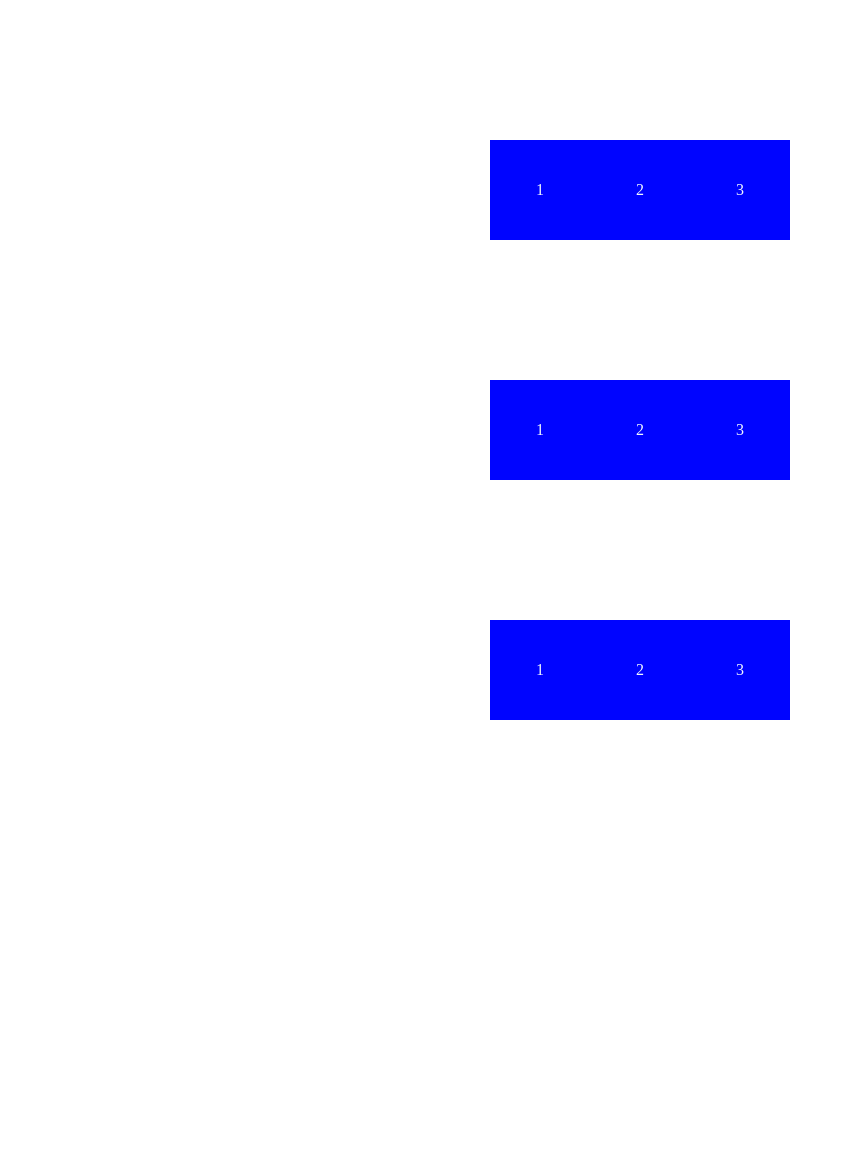
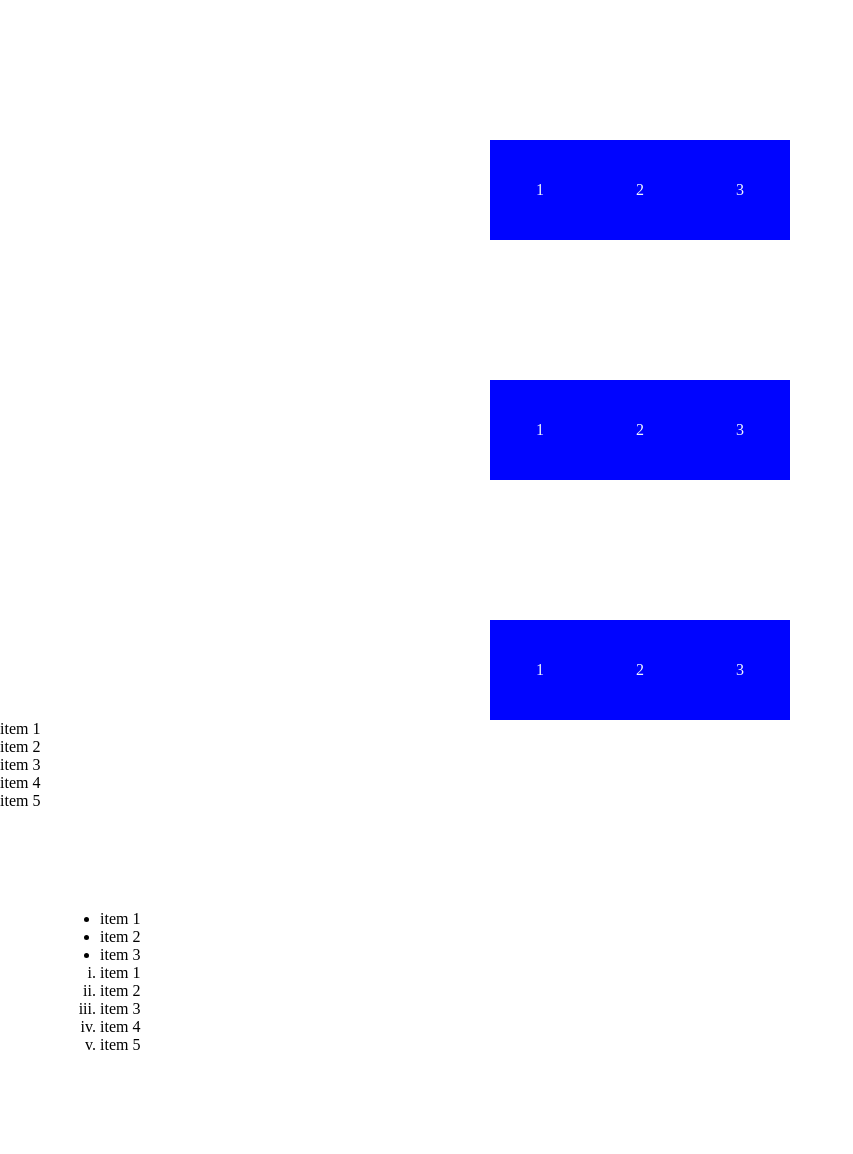
Before and after one commit to jjosejair/aula4, a plain HTML site: page index.html in a window 1280 px wide. Shown: the whole page, without its empty margins (0-853 px from the left). Before the commit the page ends 800 px from the top, so only its background shows below. Drawn offline with Linux system fonts and the light colour scheme.

Commit message:
alteraçao

```diff
--- a/index.html
+++ b/index.html
@@ -26,5 +26,33 @@
         <div class="intem">3</div>
     </div>
 
+    <div class="listas">
+        <ul>
+            <li>item 1</li>
+            <li>item 2</li>
+            <li>item 3</li>
+            <li>item 4</li>
+            <li>item 5</li>
+        </ul>
+
+    </div>
+
+
+    <div id="listas">
+        <ol>
+            <ul>
+                <li>item 1</li>
+                <li>item 2</li>
+                <li>item 3</li>
+            </ul>
+
+            <li>item 1</li>
+            <li>item 2</li>
+            <li>item 3</li>
+            <li>item 4</li>
+            <li>item 5</li>
+        </ol>
+
+    </div>
 </body>
 </html>
--- a/styles.css
+++ b/styles.css
@@ -22,5 +22,17 @@
     align-items: end;
     flex-wrap: wrap;
 
+}
+
+#listas{
+    padding: 100px;
 
 }
+
+ol{
+    list-style: lower-roman;
+}
+
+ul{
+    list-style: url();
+}
```
